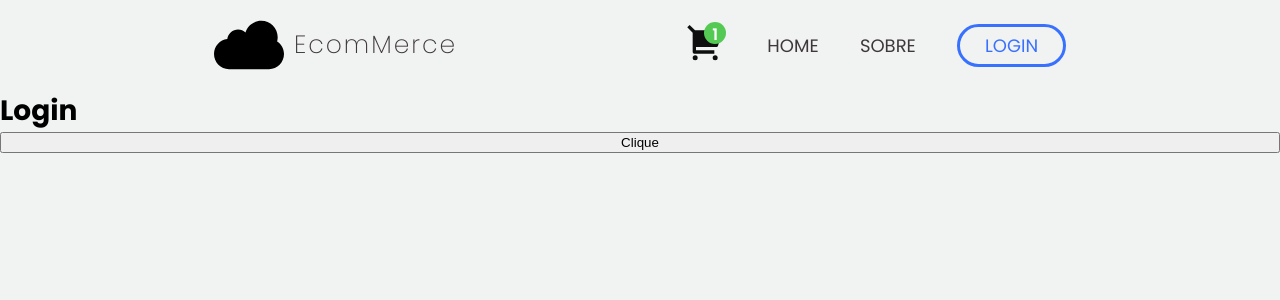
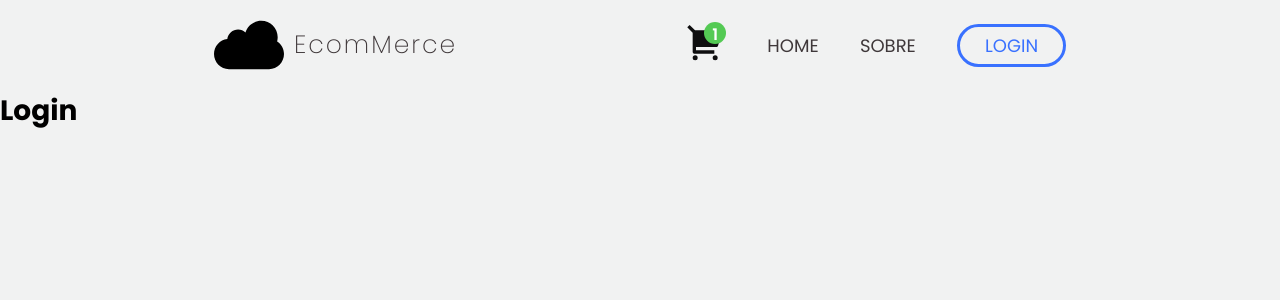
Before and after one commit to GabrielRezes/Ecommerce-ReactJS, a React (Vite) app: page /login in a window 1280 px wide. Shown: the top 300 px of the page. Built offline with nearby package versions, Linux system fonts and the light colour scheme.

Commit message:
fixing type error

```diff
--- a/src/components/CartIcon/CartIcon.tsx
+++ b/src/components/CartIcon/CartIcon.tsx
@@ -4,8 +4,15 @@ import { RiShoppingCart2Fill } from 'react-icons/ri';
 import { useNavigate } from 'react-router-dom';
 import './cartIcon.scss';
 
+type PropsProduct = {
+  id: number,
+  name: string,
+  price: string,
+  img: string
+}
+
 export default function CartIcon () {
-  const { cart } = useSelector(store => store);
+  const { cart }: any  = useSelector(store => store);
   const navigate = useNavigate();
 
   const toCart = () => {
--- a/src/pages/Login/Login.tsx
+++ b/src/pages/Login/Login.tsx
@@ -1,22 +1,9 @@
-import { useSelector, useDispatch } from 'react-redux';
-import { addProduct, removeProduct } from '../redux/actions/products';
-
 
 export default function Login () {
-
-  const dispatch = useDispatch();
-  const { cart } = useSelector(store => store)
-
-  console.log(cart)
-
-  const addProduct = () => {
-    dispatch(addProduct())
-  }
 
   return (
     <>
       <h1>Login</h1>
-      <button onClick={addProduct}>Clique</button>
     </>
   );
 };
```
